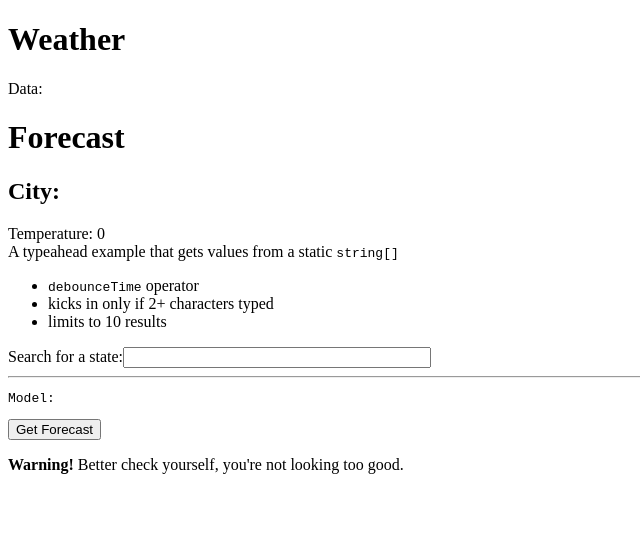
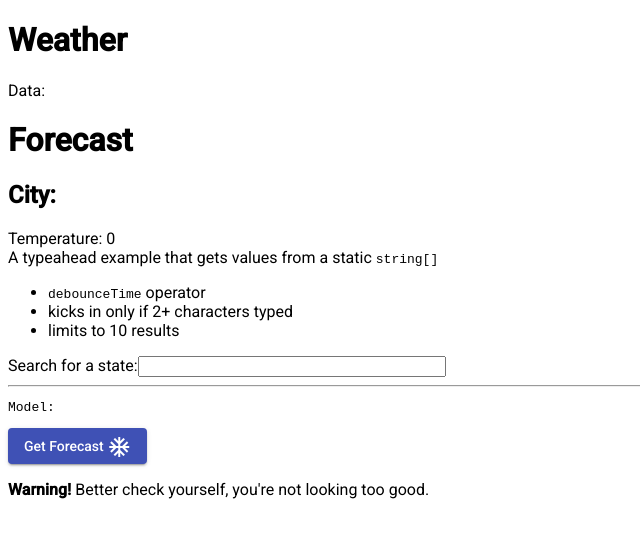
Before and after one commit to dylanjhall/WeatherApp, an Angular app: page / in a window 1280 px wide. Shown: the top 538 px of the page, without its empty margins (0-640 px from the left). Built offline with nearby package versions, Linux system fonts and the light colour scheme.

Commit message:
feat(app): add angular material

```diff
--- a/package.json
+++ b/package.json
@@ -11,11 +11,13 @@
   "private": true,
   "dependencies": {
     "@angular/animations": "~13.0.3",
+    "@angular/cdk": "~13.2.1",
     "@angular/common": "~13.0.3",
     "@angular/compiler": "~13.0.3",
     "@angular/core": "~13.0.3",
     "@angular/forms": "~13.0.3",
     "@angular/localize": "~13.0.3",
+    "@angular/material": "~13.2.1",
     "@angular/platform-browser": "~13.0.3",
     "@angular/platform-browser-dynamic": "~13.0.3",
     "@angular/router": "~13.0.3",
--- a/src/app/display-current-weather/display-current-weather.component.html
+++ b/src/app/display-current-weather/display-current-weather.component.html
@@ -6,5 +6,12 @@
   <app-city-search></app-city-search>
 </div>
 <div>
-  <button id="btnGetForecast" (click)="OnWeatherClick()">Get Forecast</button>
+  <button
+    mat-raised-button
+    color="primary"
+    id="btnGetForecast"
+    (click)="OnWeatherClick()"
+  >
+    Get Forecast <mat-icon>ac_unit</mat-icon>
+  </button>
 </div>
--- a/src/index.html
+++ b/src/index.html
@@ -1,11 +1,20 @@
-<!doctype html>
+<!DOCTYPE html>
 <html lang="en">
   <head>
-  <meta charset="utf-8">
+    <meta charset="utf-8" />
     <title>WeatherApp</title>
-  <base href="/">
-  <meta name="viewport" content="width=device-width, initial-scale=1">
-  <link rel="icon" type="image/x-icon" href="favicon.ico">
+    <base href="/" />
+    <meta name="viewport" content="width=device-width, initial-scale=1" />
+    <link rel="icon" type="image/x-icon" href="favicon.ico" />
+    <link rel="preconnect" href="https://fonts.gstatic.com" />
+    <link
+      href="https://fonts.googleapis.com/css2?family=Roboto:wght@300;400;500&display=swap"
+      rel="stylesheet"
+    />
+    <link
+      href="https://fonts.googleapis.com/icon?family=Material+Icons"
+      rel="stylesheet"
+    />
   </head>
   <body>
     <app-root></app-root>
--- a/src/styles.css
+++ b/src/styles.css
@@ -1 +1,7 @@
 /* You can add global styles to this file, and also import other style files */
+
+@import "@angular/material/prebuilt-themes/indigo-pink.css";
+
+body {
+  font-family: Roboto, "Helvetica Neue", sans-serif;
+}
```
Also changed, not shown: src/app/app.module.ts (+10 -10 lines), 1 other file (tests, documents, lock files or other folders). Lines whose indentation alone changed are shown as unchanged.
